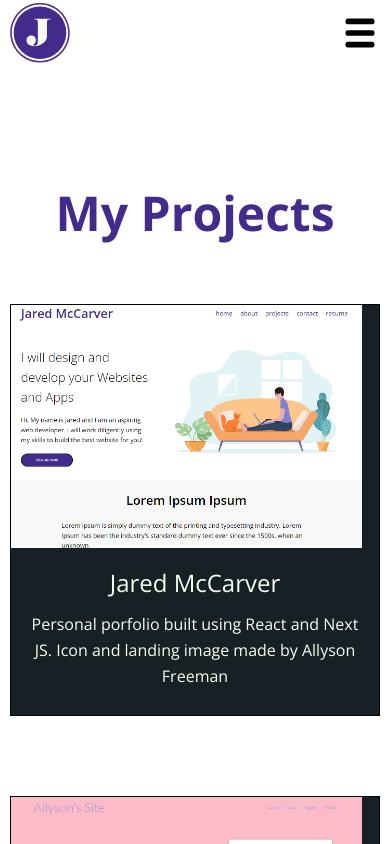
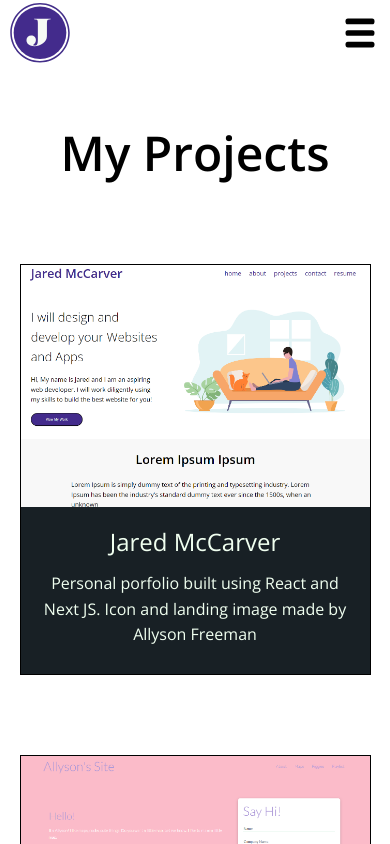
Before and after one commit to jsmccarver/Jared-Porfolio, a Next.js app: page /projects in a window 390 px wide. Shown: the top 844 px of the page. Built offline with nearby package versions, Linux system fonts and the light colour scheme.

Commit message:
Fixed bad width decision, based off parent not img

```diff
--- a/Components/styles/Project.module.css
+++ b/Components/styles/Project.module.css
@@ -14,6 +14,7 @@
 
 .Project {
   display: flex;
+  width: 450px;
   flex-direction: column;
   border: 1px black solid;
   background-color: #182025;
@@ -34,11 +35,12 @@
   padding: 1rem;
   max-width: 400px;
 }
-.Project img {
-  width: 450px;
-}
+
 @media screen and (max-width: 750px) {
-  .Project img {
+  .Project {
     width: 90vw;
   }
+  .Project img {
+    object-fit: cover;
+  }
 }
--- a/styles/projects.module.css
+++ b/styles/projects.module.css
@@ -3,11 +3,17 @@
   flex: 1;
   margin: 0 auto;
   text-align: center;
+  display: flex;
+  flex-direction: column;
+  align-items: center;
+  justify-content: center;
+  padding: 1.25rem;
+  background-color: white;
 }
 .Wrapper h1:first-of-type {
-  padding-bottom: 0px;
-  padding-top: 80px;
-  font-weight: 700;
+  max-width: 1000px;
+  color: black;
+  padding: 1.25rem;
 }
 .Projects {
   padding-top: 2rem;
@@ -17,7 +23,4 @@
   .Wrapper {
     padding: 30px 2.5vw;
   }
-  .Wrapper h1:first-of-type {
-    font-size: 3rem;
-  }
 }
```
